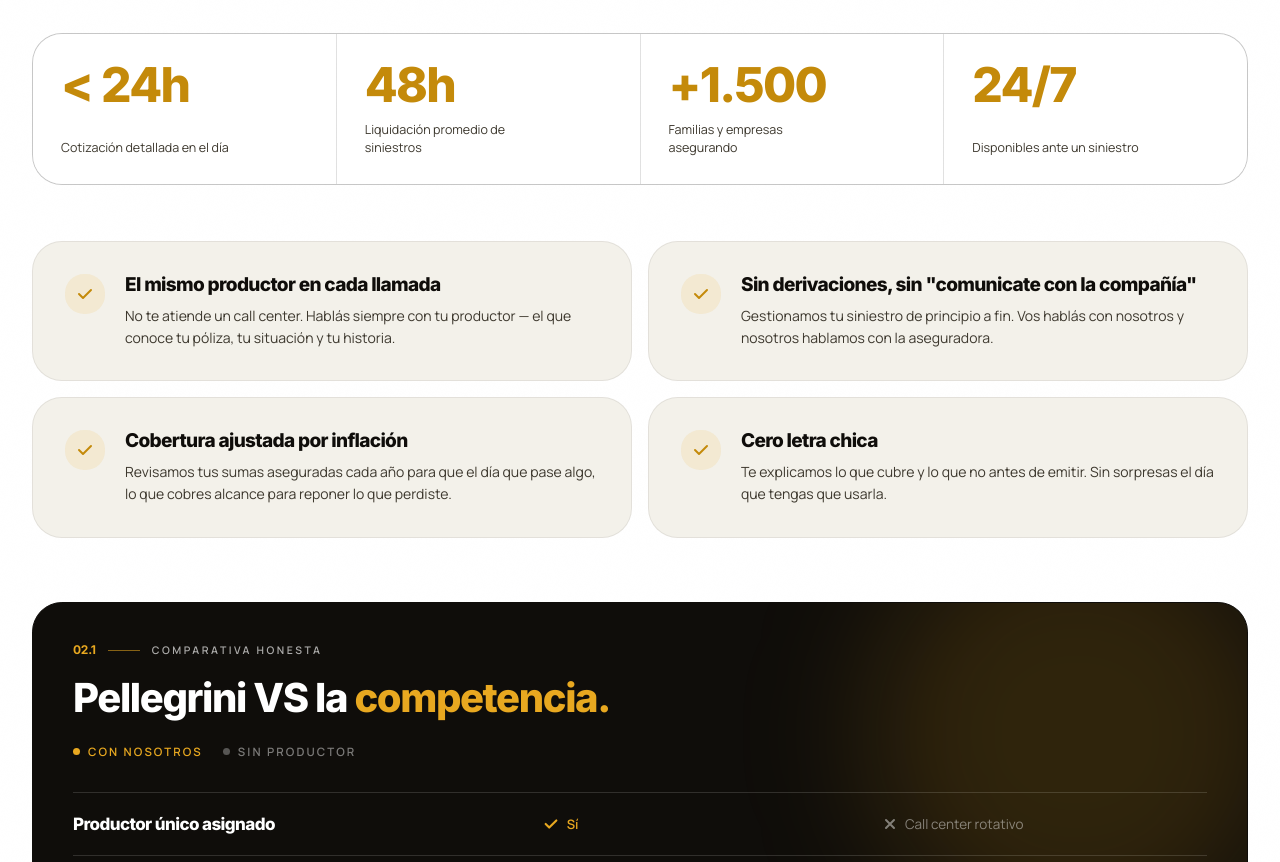
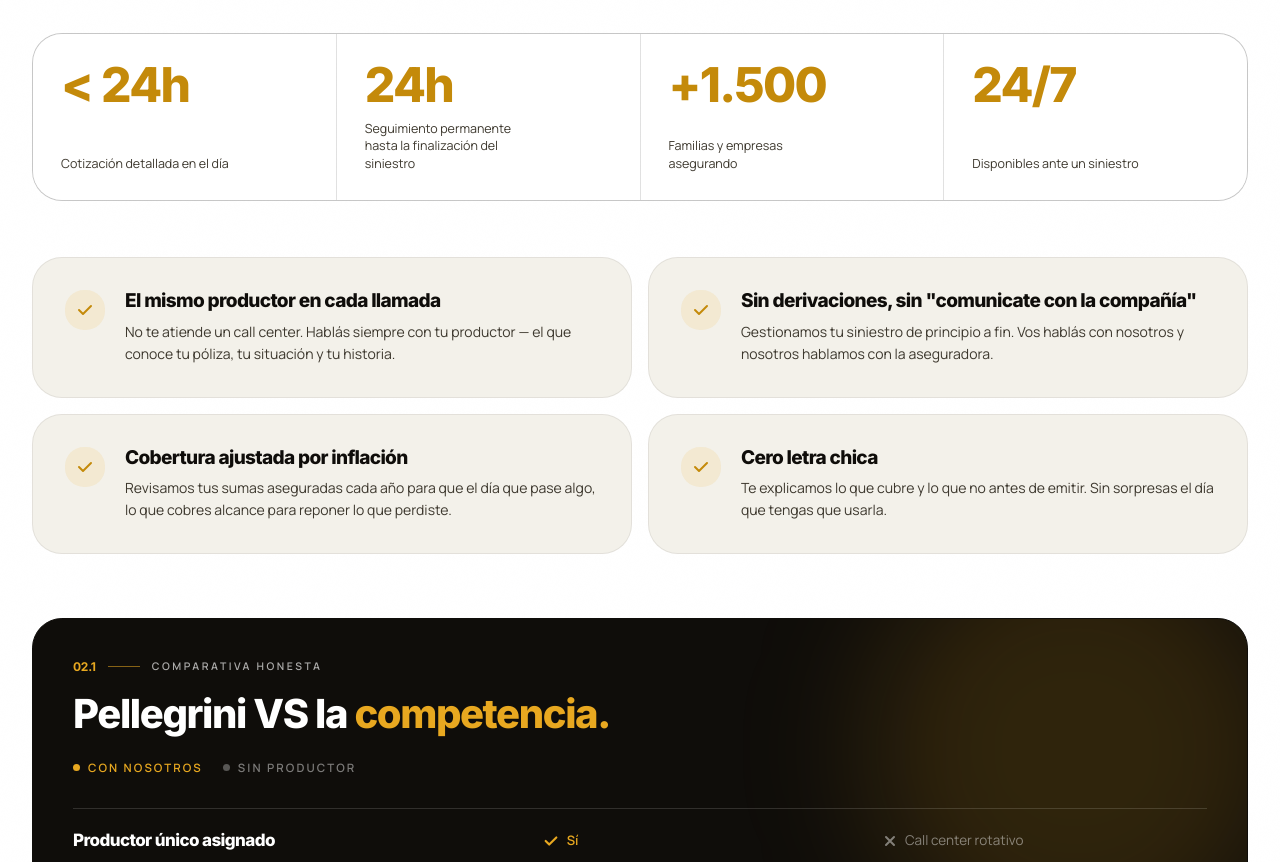
Before and after one commit to LumarSoft/front_John, a Next.js app: page / in a window 1280 px wide. Shown: the part 2240-3102 px from the top of the page. Built offline with nearby package versions, Linux system fonts and the light colour scheme; no server answers.

Commit message:
feat: update claims processing metrics and service description in Carta component

```diff
--- a/src/features/landing/components/carta.tsx
+++ b/src/features/landing/components/carta.tsx
@@ -7,7 +7,7 @@
 
 const STATS = [
   { value: '< 24h', label: 'Cotización detallada en el día' },
-  { value: '48h', label: 'Liquidación promedio de siniestros' },
+  { value: '24h', label: 'Seguimiento permanente hasta la finalización del siniestro' },
   { value: '+1.500', label: 'Familias y empresas asegurando' },
   { value: '24/7', label: 'Disponibles ante un siniestro' },
 ]
```
